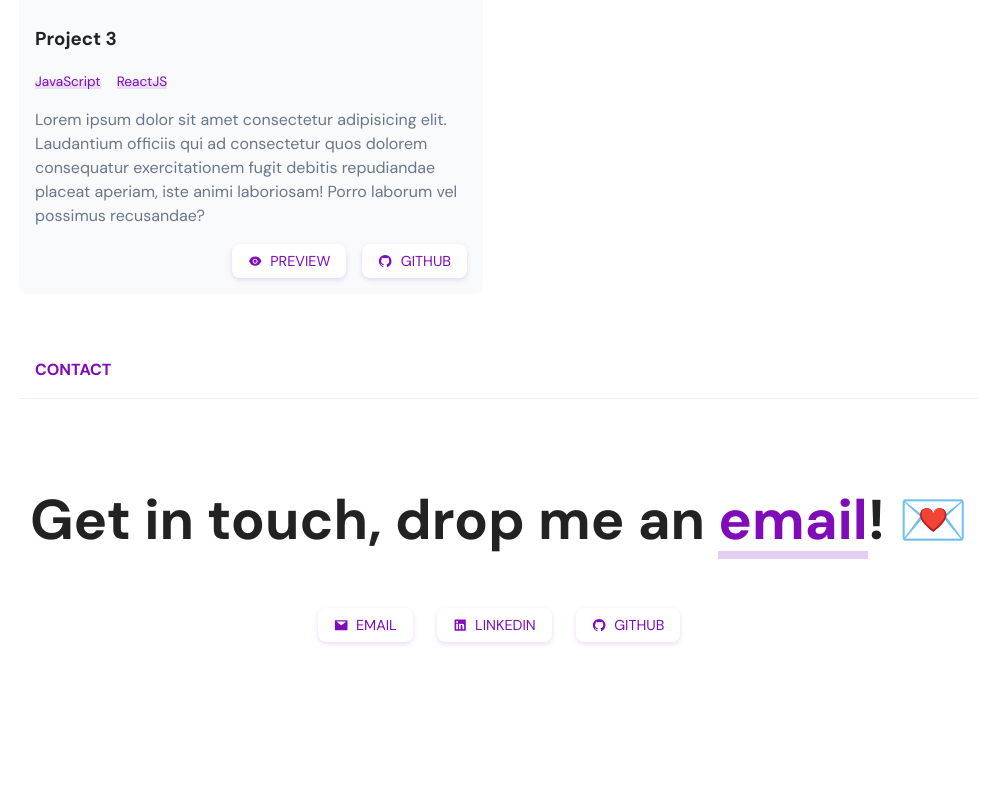
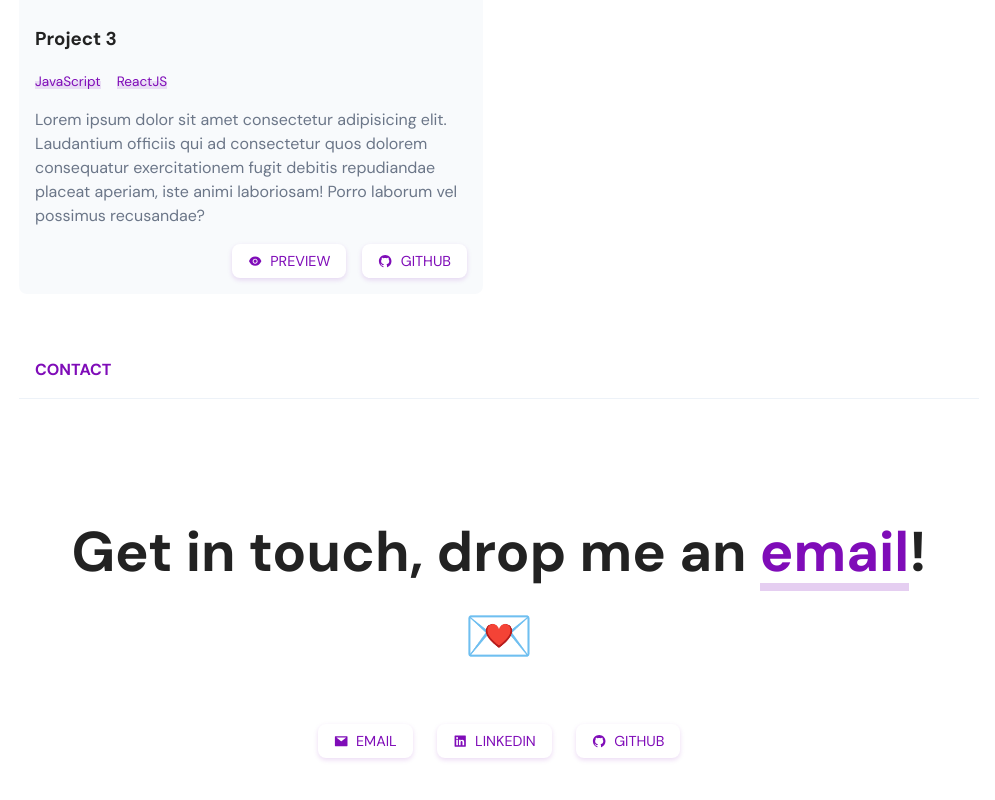
Before and after one commit to kmalcaba/kmalcaba.github.io, a React (Create React App) app: page / in a window 1280 px wide. Shown: the part 1696-2496 px from the top of the page, without its empty margins (141-1136 px from the left). Built offline with nearby package versions, Linux system fonts and the light colour scheme.

Commit message:
Adjust padding and add flex-wrap

```diff
--- a/src/components/Contact/Contact.scss
+++ b/src/components/Contact/Contact.scss
@@ -2,18 +2,10 @@
 @import "../../styles/breakpoints.scss";
 
 .contact {
-  height: 40vh;
+  padding: 2rem 1rem 5rem 1rem;
   display: flex;
   align-items: center;
   flex-direction: column;
-
-  @media screen and (max-width: $breakpoint-tablet) {
-    height: 30vh;
-  }
-
-  @media screen and (max-height: $breakpoint-tablet) {
-    height: 65vh;
-  }
 
   h2 {
     justify-self: flex-start;
@@ -33,6 +25,9 @@
   .contact-cards {
     display: flex;
     gap: 1.5rem;
+    flex-wrap: wrap;
+    align-items: center;
+    justify-content: center;
 
     a {
       text-decoration: none;
```
